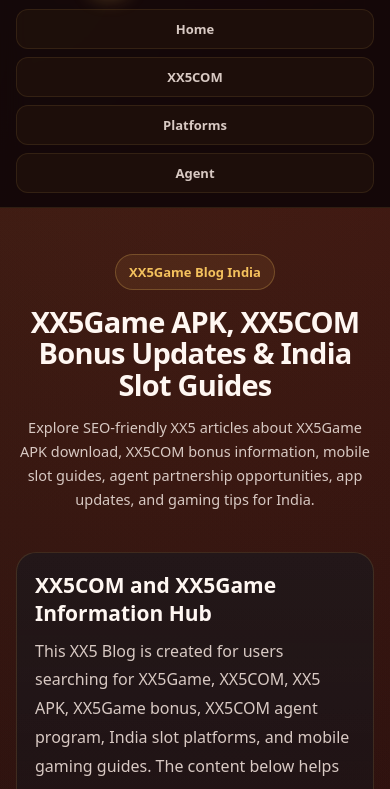
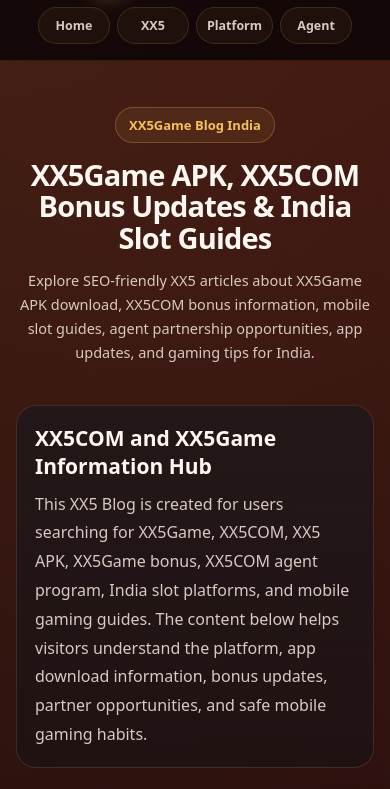
Before and after one commit to seo168/xx5com, a plain HTML site: page blog/index.html in a window 390 px wide. Shown: the part 55-844 px from the top of the page. Drawn offline with Linux system fonts and the light colour scheme.

Commit message:
Update index.html

```diff
--- a/blog/index.html
+++ b/blog/index.html
@@ -121,17 +121,18 @@ header{
 
 .nav-links a{
   padding:10px 13px;
-  border-radius:12px;
+  border-radius:999px;
   color:var(--muted);
   font-size:14px;
   font-weight:800;
-  border:1px solid rgba(244,193,93,.1);
-  background:rgba(244,193,93,.04);
+  border:1px solid rgba(244,193,93,.14);
+  background:rgba(244,193,93,.05);
+  white-space:nowrap;
 }
 
 .nav-links a:hover{
   color:var(--gold);
-  background:rgba(244,193,93,.08);
+  background:rgba(244,193,93,.09);
 }
 
 .hero{
@@ -345,7 +346,8 @@ footer{
 
   .nav{
     flex-direction:column;
-    align-items:stretch;
+    align-items:center;
+    gap:10px;
   }
 
   .brand{
@@ -353,16 +355,27 @@ footer{
   }
 
   .nav-links{
-    display:grid;
-    grid-template-columns:1fr 1fr;
-    gap:8px;
     width:100%;
+    display:flex;
+    justify-content:center;
+    gap:7px;
+    overflow-x:auto;
+    padding-bottom:2px;
+    scrollbar-width:none;
+  }
+
+  .nav-links::-webkit-scrollbar{
+    display:none;
   }
 
   .nav-links a{
+    flex:0 0 auto;
+    min-width:72px;
     text-align:center;
-    font-size:13px;
-    padding:10px 8px;
+    font-size:12.5px;
+    padding:9px 10px;
+    border-radius:999px;
+    white-space:nowrap;
   }
 
   .hero{
@@ -424,10 +437,6 @@ footer{
     font-size:11px;
   }
 
-  .nav-links{
-    grid-template-columns:1fr;
-  }
-
   .hero h1{
     font-size:29px;
   }
@@ -470,8 +479,8 @@ footer{
 
     <nav class="nav-links" aria-label="Blog navigation">
       <a href="/">Home</a>
-      <a href="/xx5com/">XX5COM</a>
-      <a href="/alliance/">Platforms</a>
+      <a href="/xx5com/">XX5</a>
+      <a href="/alliance/">Platform</a>
       <a href="/become-agent/">Agent</a>
     </nav>
   </div>
```
